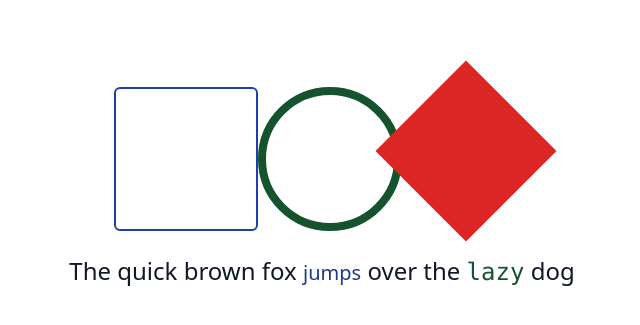
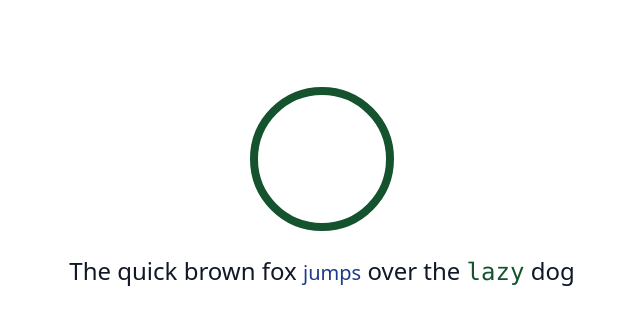
Before and after one commit to ram4git/skia-test-ui, a Next.js app: page / in a window 1280 px wide. Shown: the part 201-526 px from the top of the page, without its empty margins (318-958 px from the left). Built offline with nearby package versions, Linux system fonts and the light colour scheme.

Commit message:
added just circle

```diff
--- a/pages/index.js
+++ b/pages/index.js
@@ -1,5 +1,6 @@
 import Head from 'next/head'
 import Image from 'next/image'
+
 import styles from '../styles/Home.module.css'
 
 export default function Home() {
@@ -14,9 +15,7 @@ export default function Home() {
           <main className='h-screen w-screen max-w-4xl mx-auto grid justify-center items-center'>
               <div className="grid grid-flow-row-dense ">
                 <div className=' grid grid-flow-col-dense justify-center'>
-                    <div className=" h-36 w-36 border-2 border-blue-800 rounded-md"></div>
                     <div className=" h-36 w-36 rounded-full border-8 border-green-900"></div>
-                    <div className=" h-32 w-32 bg-red-600 rotate-45 transform origin-center"></div>
                 </div>
                 <h1 className="text-center text-2xl text-gray-900 py-6">The quick brown fox <span className='bold text-xl text-blue-900'>jumps</span> over the <span className=' font-thin font-mono text-green-900'>lazy</span> dog</h1>
             </div>
```
Also changed, not shown: pages/img.js (+4 -4 lines).
